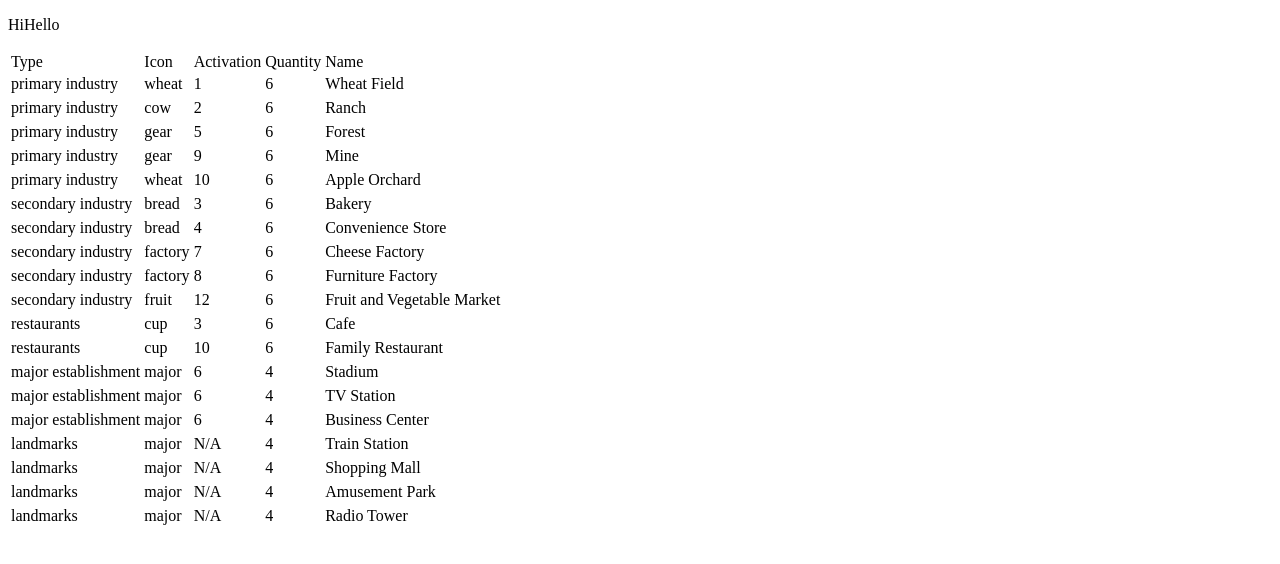
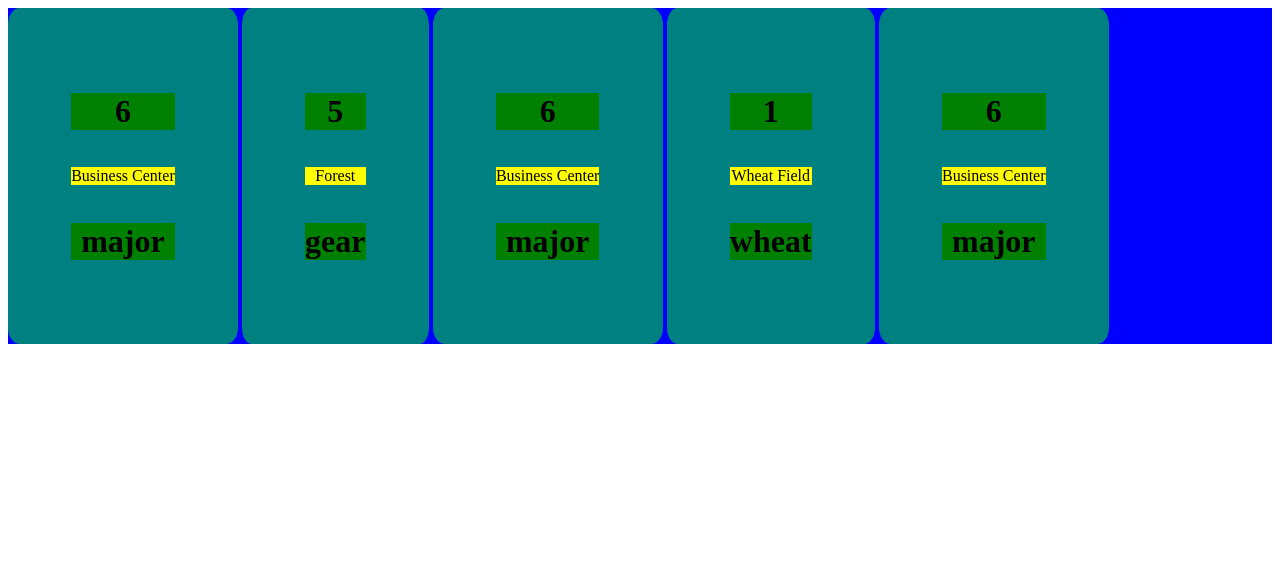
Before and after one commit to rdale240/Machi-Koro, a plain HTML site: page index.html in a window 1280 px wide. Drawn offline with nearby package versions, Linux system fonts and the light colour scheme.

Commit message:
Add files via upload

```diff
--- a/index.html
+++ b/index.html
@@ -1,40 +1,206 @@
 <!DOCTYPE HTML>
 <head>
     <title>Machi Koro</title>
+    <link href = 'indexstyle.css' rel = 'stylesheet' >
 </head>
 <body>
-    <p id="demo"></p>
-    <table id="infoTable">
-        <tr>
-            <td>Type</td>
-            <td>Icon</td>
-            <td>Activation</td>
-            <td>Quantity</td>
-            <td>Name</td>
-        </tr>
-    </table>
+<div id="card-row">
+    <div class="card1">
+    <h1 id="cardNum1"></h1>
+    <p id="cardName1"></p>
+    <h1 id="icon1"></h1>
+</div>
+<div class="card2">
+    <h1 id="cardNum2"></h1>
+    <p id="cardName2"></p>
+    <h1 id="icon2"></h1>
+</div>
+<div class="card3">
+    <h1 id="cardNum3"></h1>
+    <p id="cardName3"></p>
+    <h1 id="icon3"></h1>
+</div>
+<div class="card4">
+    <h1 id="cardNum4"></h1>
+    <p id="cardName4"></p>
+    <h1 id="icon4"></h1>
+</div>
+<div class="card5">
+    <h1 id="cardNum5"></h1>
+    <p id="cardName5"></p>
+    <h1 id="icon5"></h1>
+</div>
+</div>
+
 </body>
 <script src="https://ajax.googleapis.com/ajax/libs/jquery/3.3.1/jquery.min.js"></script>
 <script>
     var info = '';
+    let deckLow = [];
+    let deckHigh = [];
 $(document).ready(function(){
-    $('#demo').append("Hi");
+    let lowNum1 = $("#cardNum1");
+    let lowName1  = $("#cardName1");
+    let lowIcon1 = $("#icon1");
+    let lowNum2 = $("#cardNum2");
+    let lowName2 = $("#cardName2");
+    let lowIcon2 = $("#icon2");
+    let lowNum3 = $("#cardNum3");
+    let lowName3 = $("#cardName3");
+    let lowIcon3 = $("#icon3");
+    let lowNum4 = $("#cardNum4");
+    let lowName4 = $("#cardName4");
+    let lowIcon4 = $("#icon4");
+    let lowNum5 = $("#cardNum5");
+    let lowName5 = $("#cardName5");
+    let lowIcon5 = $("#icon5");
+//    let highNum5 = $("#cardNum5");
+//    let highName5 = $("#cardName5");
+//    let highIcon5 = $("#icon5");
     $.getJSON("card_information.json",function(data){
 
         $.each(data, function(index, value){
-           info += "<tr>"
-           info += "<td>"+value.type+"</td>";
-           info += "<td>"+value.icon+"</td>"
-           info += "<td>"+value.activation+"</td>"
-           info += "<td>"+value.quantity+"</td>"
-           info += "<td>"+value.name+"</td>"
-           info += "<tr>"
+           if(value.activation <= 6)
+                deckLow.push(value);
+            else if (value.activation > 6)
+                deckHigh.push(value);
+            }
+
+        )
+        console.log(deckLow.length);
+        console.log(deckHigh.length);
+       console.log("It Worked");
+       let lowIndex=0;
+       let highIndex=0;
+       var drawnCard;
+
+
+       function changeLowIndex(){
+        lowIndex= Math.floor(Math.random()*deckLow.length);
+       }
+       function changeHighIndex(){
+        highIndex = Math.floor(Math.random()*deckHigh.length);
+       }
+
+       function drawCard(){
+          drawnCard = deckLow[lowIndex];
+          console.log(drawnCard);
+       }
+
+
+       function assignCard1(card){
+           lowNum1.html(card.activation);
+           lowName1.html(card.name);
+           lowIcon1.html(card.icon);
+           changeLowIndex();
+           console.log('assigned card 1');
+       }
+       function assignCard2(card){
+           lowNum2.html(card.activation);
+           lowName2.html(card.name);
+           lowIcon2.html(card.icon);
+           changeLowIndex();
+           console.log('assigned card 2');
+       }
+       function assignCard3(card){
+           lowNum3.html(card.activation);
+           lowName3.html(card.name);
+           lowIcon3.html(card.icon);
+           changeLowIndex();
+           console.log('assigned card 3');
+       }
+       function assignCard4(card){
+           lowNum4.html(card.activation);
+           lowName4.html(card.name);
+           lowIcon4.html(card.icon);
+           changeLowIndex();
+           console.log('assigned card 4');
+       }
+       function assignCard5(card){
+           lowNum5.html(card.activation);
+           lowName5.html(card.name);
+           lowIcon5.html(card.icon);
+           changeLowIndex();
+           console.log('assigned card 5');
+       }
+
+       function assignCards(){
+        changeLowIndex();
+        changeHighIndex();
+           drawCard();
+           assignCard1(drawnCard);
+           drawCard();
+           assignCard2(drawnCard);
+           drawCard();
+           assignCard3(drawnCard);
+           drawCard();
+           assignCard4(drawnCard);
+           drawCard();
+           assignCard5(drawnCard);
+       }
+
+       assignCards();
+    //    changeLowIndex();
+    //     changeHighIndex();
+    //     drawCard();
+    //     assignCard1(drawnCard);
+    //     drawCard();
+    //     assignCard2(drawnCard);
+    //     drawCard();
+    //     assignCard3(drawnCard);
+    //     drawCard();
+    //     assignCard4(drawnCard);
+    //     drawCard();
+    //     assignCard5(drawnCard);
+
+        $(".card1").on("click", function(){
+            console.log("Clicked card 1");
         })
-       console.log("It Worked");
-       $('#infoTable').append(info);
-    }
-    );
-    $('#demo').append("Hello");
+        $(".card2").on("click", function(){
+            console.log("Clicked a card 2");
+        })
+        $(".card3").on("click", function(){
+            console.log("Clicked a card 3");
+        })
+        $(".card4").on("click", function(){
+            console.log("Clicked a card 4");
+        })
+        $(".card5").on("click", function(){
+            console.log("Clicked a card 5");
+        })
+
+
+
+       /*
+        let currentLowCard=deckLow[lowIndex];
+        let currentHighCard=deckHigh[highIndex];
+
+        lowNum1.html(currentLowCard.activation);
+        lowName1.html(currentLowCard.name);
+        lowIcon1.html(currentLowCard.icon);
+        highNum.html(currentHighCard.activation);
+        highName.html(currentHighCard.name);
+        highIcon.html(currentHighCard.icon);
+        console.log(lowIndex);
+        console.log(highIndex);
+
+     /*  $.each(deck,function(index,value){
+           info += "<tr id='row'>";
+           info += "<td id='type"+index+"'>"+value.type+"</td>";
+           info += "<td id='icon"+index+"'>"+value.icon+"</td>";
+           info += "<td id='activation"+index+"'>"+value.activation+"</td>";
+           info += "<td id='quantity"+index+"'>"+value.quantity+"</td>";
+           info += "<td id='name"+index+"'>"+value.name+"</td>";
+           info += "</tr>";
+
+        });*/
+
+
+    });
+    console.log(deckLow);
+    console.log(deckHigh);
+
+
 });
 
 </script>
--- /dev/null
+++ b/indexstyle.css
@@ -0,0 +1,95 @@
+#card-row{
+    display:block;
+    background-color: blue;
+}
+
+.card1{
+    display:inline-block;
+    padding:5%;
+    background-color:teal;
+    border-radius:5%;
+}
+
+.card1 h1{
+    display:block;
+    background-color:green;
+    text-align: center;
+}
+.card1 p{
+    display:inline-block;
+    background-color:yellow;
+    width:100%;
+    text-align:center;
+}
+.card2{
+    display:inline-block;
+    padding:5%;
+    background-color:teal;
+    border-radius:5%;
+}
+
+.card2 h1{
+    display:block;
+    background-color:green;
+    text-align: center;
+}
+.card2 p{
+    display:inline-block;
+    background-color:yellow;
+    width:100%;
+    text-align:center;
+}
+.card3{
+    display:inline-block;
+    padding:5%;
+    background-color:teal;
+    border-radius:5%;
+}
+
+.card3 h1{
+    display:block;
+    background-color:green;
+    text-align: center;
+}
+.card3 p{
+    display:inline-block;
+    background-color:yellow;
+    width:100%;
+    text-align:center;
+}
+.card4{
+    display:inline-block;
+    padding:5%;
+    background-color:teal;
+    border-radius:5%;
+}
+
+.card4 h1{
+    display:block;
+    background-color:green;
+    text-align: center;
+}
+.card4 p{
+    display:inline-block;
+    background-color:yellow;
+    width:100%;
+    text-align:center;
+}
+.card5{
+    display:inline-block;
+    padding:5%;
+    background-color:teal;
+    border-radius:5%;
+}
+
+.card5 h1{
+    display:block;
+    background-color:green;
+    text-align: center;
+}
+.card5 p{
+    display:inline-block;
+    background-color:yellow;
+    width:100%;
+    text-align:center;
+}
```
